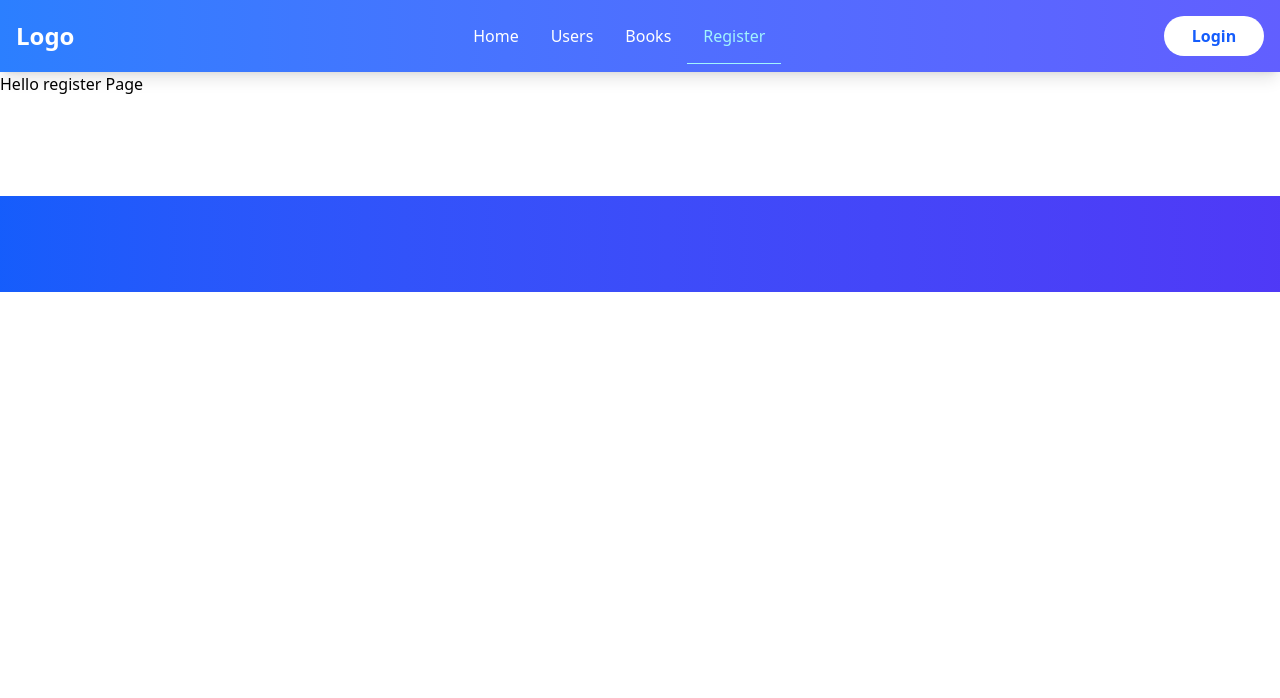
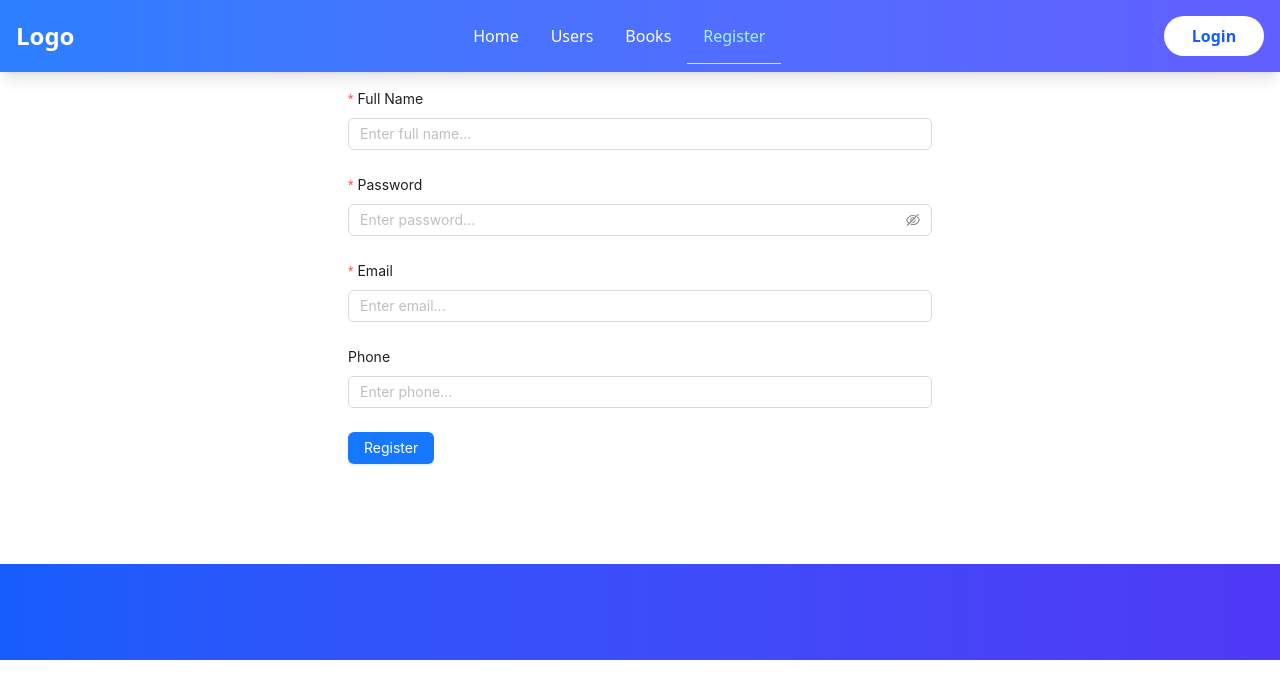
Before and after one commit to nguyenduc050514/react-todo, a React (Vite) app: page /register in a window 1280 px wide. Shown: the top 698 px of the page. Built offline with nearby package versions, Linux system fonts and the light colour scheme.

Commit message:
Login && register

```diff
--- a/package.json
+++ b/package.json
@@ -12,7 +12,7 @@
    "dependencies": {
       "@ant-design/icons": "5.3.7",
       "@tailwindcss/vite": "^4.1.4",
-      "antd": "5.18.1",
+      "antd": "^5.24.8",
       "axios": "^1.7.2",
       "react": "^19.0.0",
       "react-dom": "^19.0.0",
--- a/src/components/users/DeleteUser.jsx
+++ b/src/components/users/DeleteUser.jsx
@@ -6,7 +6,6 @@ const DeleteUser = ({ deleteUserId, getAllUsers, setDeleteUserId }) => {
    useEffect(() => {
       if (deleteUserId) {
          const deleteData = async () => {
-            try {
             const response = await deleteUser(deleteUserId);
             const statusCode = response?.statusCode;
             if (statusCode === 200) {
@@ -16,13 +15,11 @@ const DeleteUser = ({ deleteUserId, getAllUsers, setDeleteUserId }) => {
                });
                await getAllUsers();
             } else if (statusCode === 404) {
-                  console.log(123);
                api.error({
                   message: "Delete user",
                   description: "User not found",
                });
             } else if (statusCode === 400) {
-                  console.log(123);
                api.error({
                   message: "Delete user",
                   description: "Not delete admin user",
@@ -38,17 +35,9 @@ const DeleteUser = ({ deleteUserId, getAllUsers, setDeleteUserId }) => {
                   description: "Permission denied",
                });
             }
-            } catch (err) {
-               api.error({
-                  message: "Delete user",
-                  description: "Delete failed",
-               });
-               console.error("Delete user failed", err);
-            } finally {
-               setDeleteUserId(null);
-            }
          };
          deleteData();
+         setDeleteUserId(null);
       }
    }, [deleteUserId, api, getAllUsers, setDeleteUserId]);
 
--- a/src/components/users/DetailUser.jsx
+++ b/src/components/users/DetailUser.jsx
@@ -1,4 +1,4 @@
-import { Avatar, Button, Modal } from "antd";
+import { Button, Modal } from "antd";
 import { useEffect, useMemo, useState } from "react";
 import FormField from "./FormField";
 const DetailUser = ({ isModalOpen, setIsModalOpen, dataUpdate }) => {
--- a/src/components/users/UsersForm.jsx
+++ b/src/components/users/UsersForm.jsx
@@ -1,5 +1,5 @@
 import { Button, Modal, notification } from "antd";
-import { useState } from "react";
+import { useCallback, useMemo, useState } from "react";
 import FormField from "./FormField";
 import { createUser } from "../../services/api.services";
 const UsersForm = ({ getAllUsers }) => {
@@ -11,10 +11,15 @@ const UsersForm = ({ getAllUsers }) => {
       email: "",
       phone: "",
    });
-   const handleOnChange = (type) => {
-      return (e) => setFormData({ ...formData, [type]: e.target.value });
-   };
-   const fields = [
+   const handleOnChange = useCallback((type) => {
+      return (e) =>
+         setFormData((prevFormData) => ({
+            ...prevFormData,
+            [type]: e.target.value,
+         }));
+   }, []);
+   const fields = useMemo(
+      () => [
          {
             id: "FullName",
             label: "FullName",
@@ -44,7 +49,9 @@ const UsersForm = ({ getAllUsers }) => {
             onChange: handleOnChange("phone"),
             placeholder: "Enter phone...",
          },
-   ];
+      ],
+      [formData, handleOnChange]
+   );
    const handleSubmit = async (e) => {
       e.preventDefault();
       setIsModalOpen(false);
--- a/src/pages/login.jsx
+++ b/src/pages/login.jsx
@@ -1,36 +1,61 @@
+import { Button, Checkbox, Form, Input } from "antd";
+import { useForm } from "antd/es/form/Form";
+
 const LoginPage = () => {
+   const [form] = useForm();
    const itemsLogin = [
       {
+         id: "email",
          content: "Email",
          type: "email",
+         rules: [
+            { required: true, message: "Please enter your email" },
+            { type: "email", message: "Please enter a valid email" },
+         ],
+         placeholder: "Enter email...",
+         autoComplete: "email", // Thêm autoComplete
       },
       {
+         id: "password",
          content: "Password",
          type: "password",
+         rules: [{ required: true, message: "Please enter your password" }],
+         placeholder: "Enter password...",
+         autoComplete: "current-password", // Thêm autoComplete
       },
    ];
+
+   const onFinish = (values) => {
+      console.log(values);
+   };
+
    return (
       <div className="max-w-md mx-auto mt-10">
          <h2 className="font-bold text-2xl text-center">Đăng Nhập</h2>
-         <form action="" className="space-y-4 mt-4">
-            {itemsLogin.map(({ content, type }) => (
-               <div key={content}>
-                  <label className="block text-md font-medium">
-                     {content}:
-                  </label>
-                  <input
-                     type={type}
-                     className="w-full px-4 py-2 border rounded-md"
-                  />
-               </div>
-            ))}
-            <button
-               type="submit"
-               className="block w-fit px-4 py-3 bg-blue-500 rounded-md text-white mx-auto cursor-pointer hover:bg-blue-700"
-            >
-               Đăng nhập
-            </button>
-         </form>
+         <Form form={form} name="basic" layout="vertical" onFinish={onFinish}>
+            {itemsLogin.map(
+               ({ content, type, id, rules, placeholder, autoComplete }) => (
+                  <Form.Item key={id} label={content} name={id} rules={rules}>
+                     {type === "password" ? (
+                        <Input.Password
+                           placeholder={placeholder}
+                           autoComplete={autoComplete}
+                        />
+                     ) : (
+                        <Input
+                           placeholder={placeholder}
+                           autoComplete={autoComplete}
+                        />
+                     )}
+                  </Form.Item>
+               )
+            )}
+            <Form.Item>
+               <Button type="primary" onClick={() => form.submit()}>
+                  Login
+               </Button>
+            </Form.Item>
+         </Form>
       </div>
    );
 };
--- a/src/pages/register.jsx
+++ b/src/pages/register.jsx
@@ -1,4 +1,117 @@
+import { useMemo } from "react";
+import { Button, Form, Input, notification } from "antd";
+import { registerUser } from "../services/api.services";
+import { useNavigate } from "react-router-dom";
+// form để render chung để hiển thị ra giao diện
+const FORM_FIELDS = [
+   {
+      id: "fullName",
+      label: "Full Name",
+      placeholder: "Enter full name...",
+      rules: [{ required: true, message: "Please enter your full name" }],
+      autoComplete: "off", // Tắt tự động điền
+   },
+   {
+      id: "password",
+      label: "Password",
+      type: "password",
+      placeholder: "Enter password...",
+      rules: [
+         { required: true, message: "Please enter your password" },
+         { min: 6, message: "Password must be at least 6 characters" },
+      ],
+      autoComplete: "new-password", // Mật khẩu mới cho đăng ký
+   },
+   {
+      id: "email",
+      label: "Email",
+      placeholder: "Enter email...",
+      rules: [
+         { required: true, message: "Please enter your email" },
+         { type: "email", message: "Please enter a valid email" },
+      ],
+      autoComplete: "email", // Hỗ trợ tự động điền email
+   },
+   {
+      id: "phone",
+      label: "Phone",
+      placeholder: "Enter phone...",
+      rules: [
+         { message: "Please enter your phone number" },
+         {
+            pattern: new RegExp(/\d+/g),
+            message: "Please enter a valid phone number!",
+         },
+      ],
+      autoComplete: "tel", // Hỗ trợ số điện thoại
+   },
+];
 const RegisterPage = () => {
-   return <div>Hello register Page</div>;
+   const [form] = Form.useForm();
+   const navigate = useNavigate();
+   const fields = useMemo(() => FORM_FIELDS, []);
+   const [api, contextHolder] = notification.useNotification();
+   // const [loading, setLoading] = useState(false); // Thêm loading
+   const onFinish = async ({ fullName, email, password, phone }) => {
+      // setLoading(true);
+      const response = await registerUser(fullName, email, password, phone);
+      const statusCode = response?.statusCode;
+      if (statusCode === 201) {
+         api.success({
+            message: "Register user",
+            description: "Register thành công",
+            duration: 2,
+         });
+         setTimeout(() => {
+            navigate("/login");
+         }, 1500);
+      } else if (statusCode === 400) {
+         api.error({
+            message: "Register user",
+            description: response.message,
+         });
+      } else if (statusCode === 500) {
+         api.error({
+            message: "Register user",
+            description: "Server error",
+         });
+      }
+   };
+   return (
+      <>
+         {contextHolder}
+         <div className="mx-auto max-w-[50vw] mt-4 px-7">
+            <Form form={form} onFinish={onFinish} layout="vertical">
+               {fields.map(
+                  ({ id, placeholder, type, label, rules, autoComplete }) => (
+                     <Form.Item key={id} name={id} label={label} rules={rules}>
+                        {type === "password" ? (
+                           <Input.Password
+                              placeholder={placeholder}
+                              autoComplete={autoComplete}
+                           />
+                        ) : (
+                           <Input
+                              placeholder={placeholder}
+                              autoComplete={autoComplete}
+                           />
+                        )}
+                     </Form.Item>
+                  )
+               )}
+               <Form.Item>
+                  <Button
+                     type="primary"
+                     onClick={() => form.submit()}
+                     // loading={loading}
+                  >
+                     Register
+                  </Button>
+               </Form.Item>
+            </Form>
+         </div>
+      </>
+   );
 };
+
 export default RegisterPage;
--- a/src/services/api.services.js
+++ b/src/services/api.services.js
@@ -27,4 +27,15 @@ const deleteUser = (id) => {
    const URL_BACKEND = `/api/v1/user/${id}`;
    return axios.delete(URL_BACKEND);
 };
-export { createUser, updateUser, getUsers, deleteUser };
+const registerUser = (fullName, email, password, phone) => {
+   // http://localhost:8080/api/v1/user/register
+   const URL_BACKEND = "/api/v1/user/register";
+   const data = {
+      fullName,
+      email,
+      password,
+      phone,
+   };
+   return axios.post(URL_BACKEND, data);
+};
+export { createUser, updateUser, getUsers, deleteUser, registerUser };
```
Also changed, not shown: src/pages/users.jsx (line endings or trailing spaces), 1 other file (tests, documents, lock files or other folders). Lines whose indentation alone changed are shown as unchanged.
